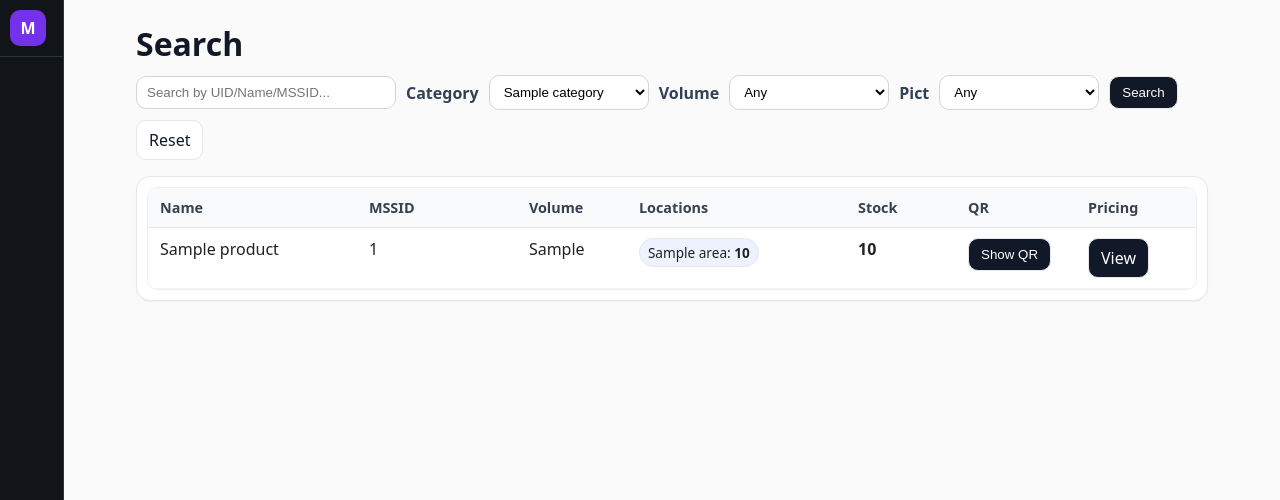
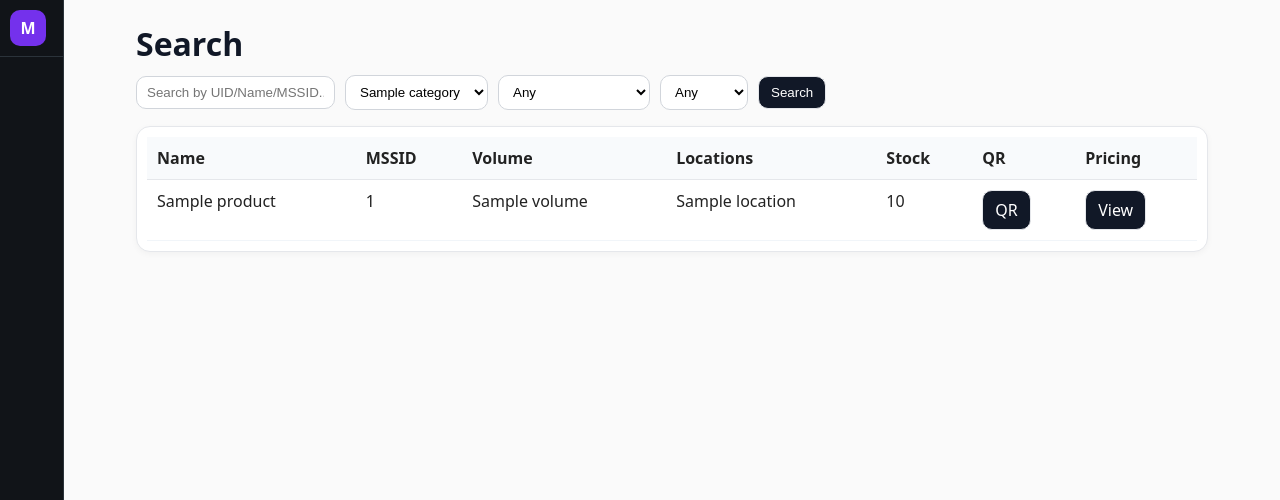
Before and after one commit to osmanthus0731/stock-checker, a Flask app: template templates/search.html in a window 1280 px wide. Shown: the top 500 px of the page. Run offline with Flask 3, Linux system fonts and the light colour scheme; the template is opened without the code that fills it: most values are stand-ins (such as "Sample title", 1, 10 or a date in 2020).

Commit message:
Improve styling and layout of search.html
Refactor styles and HTML structure for search page.

```diff
--- a/templates/search.html
+++ b/templates/search.html
@@ -3,41 +3,59 @@
 
 {% block content %}
 <style>
+  /* Minimal changes: color + stock only */
   .page-title{margin:0 0 10px;font-size:2rem;font-weight:800;color:#111827}
-  .muted{color:#6b7280;font-size:.95rem}
 
-  .toolbar{display:flex;flex-wrap:wrap;gap:10px;align-items:center;margin:10px 0 16px}
-  .toolbar label{font-weight:600;color:#334155}
+  .toolbar{
+    display:flex;flex-wrap:wrap;gap:10px;align-items:center;
+    margin:10px 0 16px
+  }
+
   .toolbar select,.toolbar input[type="text"]{
-    padding:8px 10px;border:1px solid #d1d5db;border-radius:10px;background:#fff;min-width:160px;
-    outline:none;transition:border-color .2s ease
+    padding:8px 10px;
+    border:1px solid #d1d5db;
+    border-radius:10px;
+    background:#fff;
+    outline:none
   }
-  .toolbar input[type="text"]{min-width:260px}
-  .toolbar select:focus,.toolbar input[type="text"]:focus{border-color:#111827}
 
   .btn{
-    padding:8px 12px;border:1px solid #e5e7eb;border-radius:10px;background:#111827;color:#fff;
-    text-decoration:none;display:inline-flex;align-items:center;gap:6px;cursor:pointer;
-    transition:transform .06s ease, opacity .2s ease, background .2s ease
+    padding:8px 12px;
+    border:1px solid #e5e7eb;
+    border-radius:10px;
+    background:#111827;     /* BLACK */
+    color:#fff;
+    text-decoration:none;
+    cursor:pointer
   }
-  .btn:hover{opacity:.92}
-  .btn:active{transform:translateY(1px)}
-  .btn-outline{background:#fff;color:#111827;border-color:#e5e7eb}
-  .btn-outline:hover{background:#f8fafc}
 
-  .card{background:#fff;border:1px solid #e5e7eb;border-radius:14px;padding:10px;box-shadow:0 1px 2px rgba(0,0,0,.04)}
-  .table-wrap{overflow:auto;border-radius:10px}
+  .btn:hover{opacity:.9}
 
-  table{width:100%;border-collapse:separate;border-spacing:0;min-width:980px}
+  .card{
+    background:#fff;
+    border:1px solid #e5e7eb;
+    border-radius:14px;
+    padding:10px
+  }
+
+  table{
+    width:100%;
+    border-collapse:collapse
+  }
+
   thead th{
-    position:sticky;top:0;background:#f8fafc;border-bottom:1px solid #e5e7eb;
-    text-align:left;padding:10px 12px;font-size:.9rem;color:#374151;z-index:1
+    background:#f8fafc;
+    border-bottom:1px solid #e5e7eb;
+    padding:10px;
+    text-align:left
   }
-  tbody td{border-bottom:1px solid #f1f5f9;padding:10px 12px;vertical-align:top}
+
+  tbody td{
+    border-bottom:1px solid #f1f5f9;
+    padding:10px
+  }
+
   tbody tr:hover{background:#fafafa}
-
-  .chip{display:inline-block;background:#eef2ff;border:1px solid #e5e7eb;padding:4px 8px;border-radius:999px;margin:0 6px 6px 0;font-size:.85rem;white-space:nowrap}
-  .qrimg{display:block;border:1px solid #eee;border-radius:8px;margin-top:8px}
 </style>
 
 <h1 class="page-title">Search</h1>
@@ -45,14 +63,12 @@
 <form method="get" class="toolbar" action="{{ url_for('search') }}">
   <input type="text" name="q" value="{{ q or '' }}" placeholder="Search by UID/Name/MSSID..." />
 
-  <label>Category</label>
   <select name="filter_category">
     {% for c in categories %}
       <option value="{{ c }}" {{ 'selected' if selected_category == c }}>{{ c }}</option>
     {% endfor %}
   </select>
 
-  <label>Volume</label>
   <select name="volume">
     <option value="" {{ 'selected' if not selected_volume }}>Any</option>
     {% for v in volumes %}
@@ -60,7 +76,6 @@
     {% endfor %}
   </select>
 
-  <label>Pict</label>
   <select name="pict">
     <option value="" {{ 'selected' if not selected_pict }}>Any</option>
     <option value="__none__" {{ 'selected' if selected_pict == '__none__' }}>No Pict</option>
@@ -70,65 +85,35 @@
   </select>
 
   <button class="btn" type="submit">Search</button>
-  <a class="btn btn-outline" href="{{ url_for('search') }}">Reset</a>
 </form>
 
 <div class="card">
-  <div class="table-wrap">
   <table>
     <thead>
       <tr>
         <th>Name</th>
-          <th style="width:160px;">MSSID</th>
-          <th style="width:110px;">Volume</th>
+        <th>MSSID</th>
+        <th>Volume</th>
         <th>Locations</th>
-          <th style="width:110px;">Stock</th>
-          <th style="width:120px;">QR</th>
-          <th style="width:120px;">Pricing</th>
+        <th>Stock</th>
+        <th>QR</th>
+        <th>Pricing</th>
       </tr>
     </thead>
 
     <tbody>
       {% for p in products %}
       <tr>
-            <td>{{ p.name | default('—') }}</td>
+        <td>{{ p.name }}</td>
+        <td>{{ p.mssid }}</td>
+        <td>{{ p.volume }}</td>
+        <td>{{ p.location if p.location else '—' }}</td>
 
-            <td>{{ p.readable_id | default(p.mssid, true) | default('—') }}</td>
-
-            <td>{{ p.volume_ml | default(p.volume, true) | default('—') }}</td>
+        <!-- STOCK (simple, safe) -->
+        <td>{{ p.stock if p.stock is not none else '—' }}</td>
 
         <td>
-              {% if p.locations %}
-                {# Case 1: locations is a dict/map like {"A1": 50, "B2": 10} #}
-                {% if p.locations is mapping %}
-                  {% for k, v in p.locations.items() %}
-                    <span class="chip">{{ k }}: <strong>{{ v }}</strong></span>
-                  {% endfor %}
-
-                {# Case 2: locations is a list like [{"area":"A1","quantity":50}, ...] OR objects with .area/.quantity #}
-                {% else %}
-                  {% for L in p.locations %}
-                    {% set area = L.area if L is not mapping else L.get('area') %}
-                    {% set qty  = L.quantity if L is not mapping else L.get('quantity') %}
-                    <span class="chip">{{ area | default('—') }}: <strong>{{ qty | default('—') }}</strong></span>
-                  {% endfor %}
-                {% endif %}
-              {% else %}
-                <span class="muted">—</span>
-              {% endif %}
-            </td>
-
-            <td>
-              {% if p.stock is not none %}
-                <strong>{{ p.stock }}</strong>
-              {% else %}
-                <span class="muted">—</span>
-              {% endif %}
-            </td>
-
-            <td>
-              <button class="btn" type="button" onclick="toggleQR('{{ p.uid }}')">Show QR</button>
-              <div id="qrwrap-{{ p.uid }}" style="display:none;"></div>
+          <a class="btn" href="{{ url_for('qr', uid=p.uid) }}">QR</a>
         </td>
 
         <td>
@@ -139,26 +124,4 @@
     </tbody>
   </table>
 </div>
-</div>
-
-<script>
-  function toggleQR(uid){
-    const wrap = document.getElementById('qrwrap-' + uid);
-    if(!wrap) return;
-
-    const visible = wrap.style.display === 'block';
-    if(visible){ wrap.style.display = 'none'; return; }
-
-    if(!wrap.querySelector('img')){
-      const img = document.createElement('img');
-      img.width = 96;
-      img.height = 96;
-      img.className = 'qrimg';
-      img.loading = 'lazy';
-      img.src = "{{ url_for('qr', uid='__UID__') }}".replace('__UID__', uid);
-      wrap.appendChild(img);
-    }
-    wrap.style.display = 'block';
-  }
-</script>
 {% endblock %}
```
Lines whose indentation alone changed are shown as unchanged.
